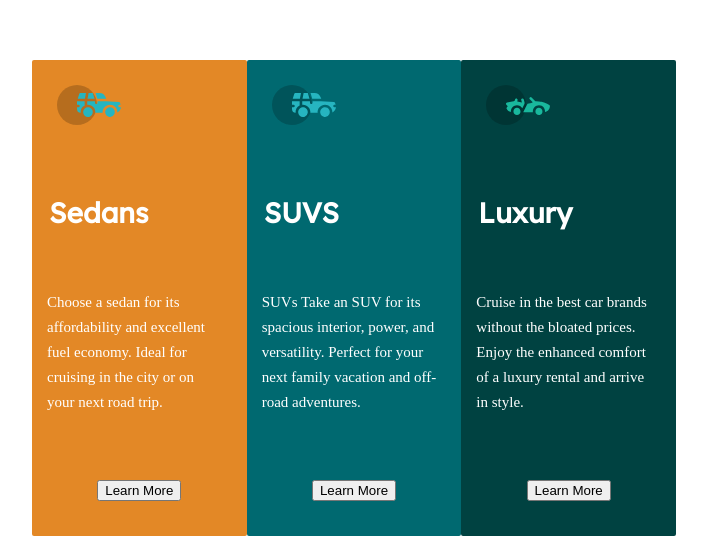
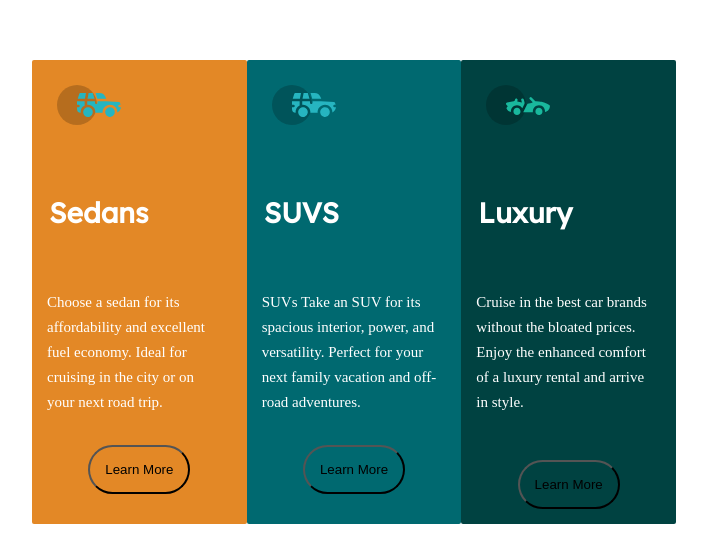
Before and after one commit to Tashatoon/3-column-preview-card, a plain HTML site: page index.html in a window 1280 px wide. Shown: the part 258-800 px from the top of the page, without its empty margins (286-993 px from the left). Drawn offline with Linux system fonts and the light colour scheme.

Commit message:
updated button

```diff
--- a/css/main.css
+++ b/css/main.css
@@ -61,10 +61,12 @@ width: 250px;
     position: relative;
   }
 
-  .vertical-center {
-    margin-top: 15px;
-    padding: 35px;
-    border-radius: 45px;
+
+  .button {
+    display: flex;
+    margin: auto;
+    padding: 15px;
     background-color: transparent;
-    text-align:center;
+    border-radius: 25px;
+    text-align: center;
   }
--- a/index.html
+++ b/index.html
@@ -26,7 +26,7 @@
           </p>
           <div class="container">
             <div class="vertical-center">
-              <button>Learn More</button>
+              <button class="button">Learn More</button>
             </div>
           </div>
         </div>
@@ -40,7 +40,7 @@
           </p>
           <div class="container">
             <div class="vertical-center">
-              <button>Learn More</button>
+              <button class="button">Learn More</button>
             </div>
           </div>
         </div>
@@ -55,7 +55,7 @@
           <div class="container">
             <div class="vertical-center">
               <div class="button">
-                <button>Learn More</button>
+                <button class="button">Learn More</button>
               </div>
             </div>
           </div>
```
